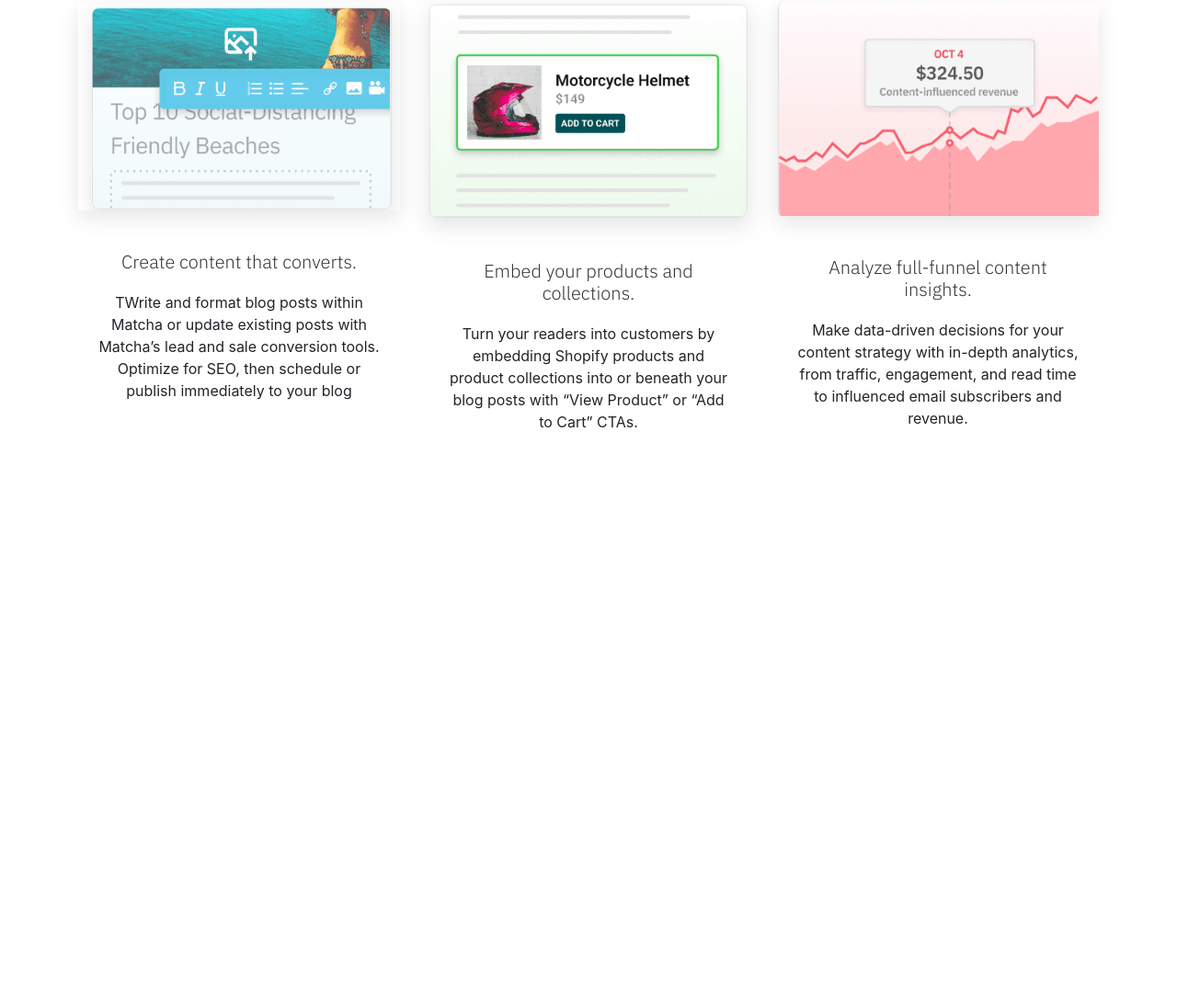
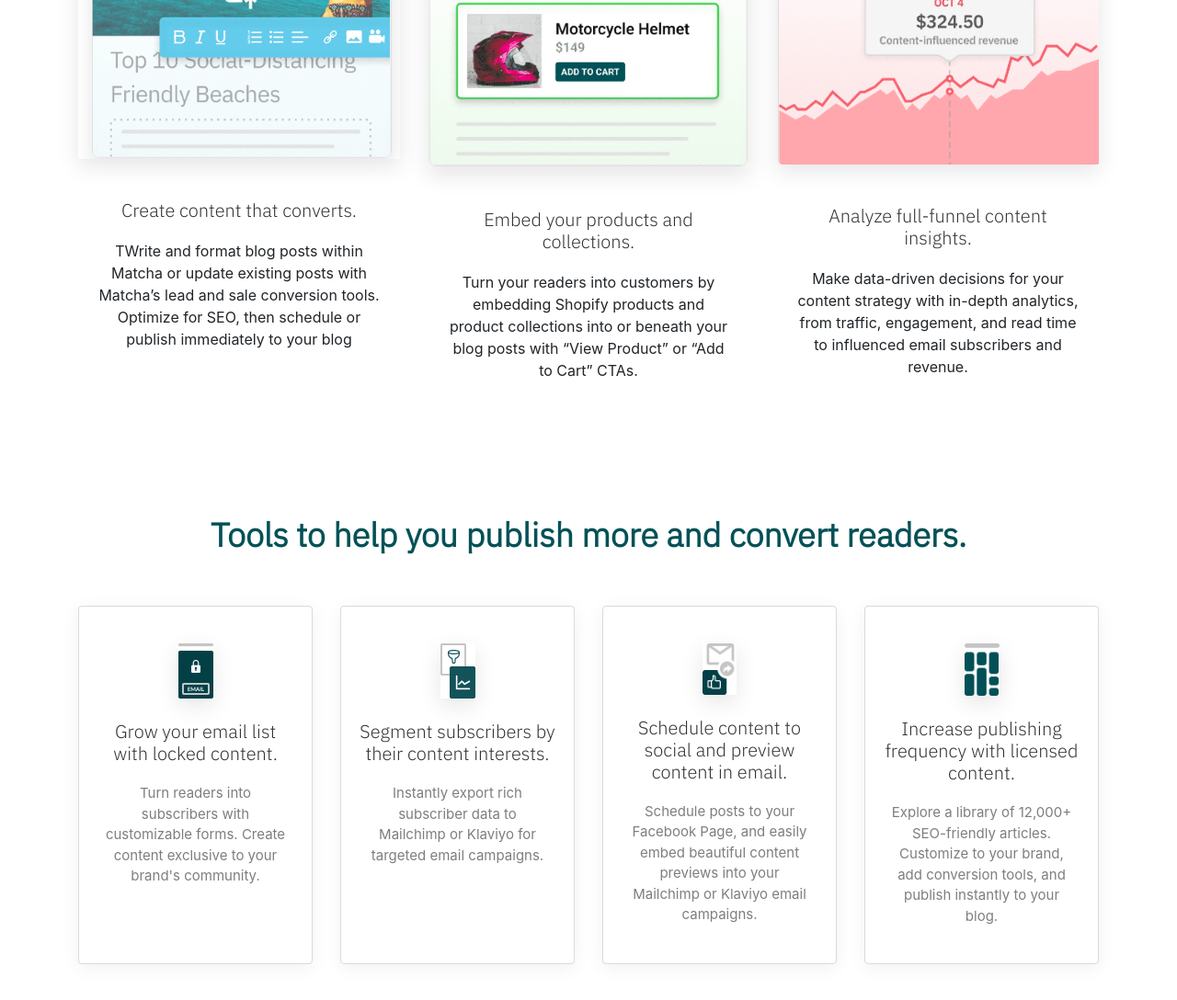
Before and after one commit to raquellvazquez/matcha_bootstrap, a plain HTML site: page index.html in a window 1280 px wide. Shown: the part 1112-2200 px from the top of the page at 92% size. Before the commit the page ends 1603 px from the top, so only its background shows below. Drawn offline with nearby package versions, Linux system fonts and the light colour scheme.

Commit message:
add cards tools

```diff
--- a/index.html
+++ b/index.html
@@ -14,10 +14,7 @@
 </head>
 
 <body>
-    <h1>Hello, Matcha!</h1>
-
     <div class="container">
-
         <main>
             <div class="jumbotron jumbotron-fluid bg-transparent text-dark">
                 <div class="row">
@@ -50,7 +47,6 @@
                 </div>
             </div>
         </main>
-
         <section class="container-brands">
             <p> TRUSTED BY GROWING ECOMMERCE BRANDS </p>
             <div class="row brands-row">
@@ -62,8 +58,6 @@
                 <div class="col"><img src="assets/brands/everly.png" alt="6"></div>
             </div>
         </section>
-
-
         <section>
             <div class="features-header">
                 <div class="container-title"> Top Features</div>
@@ -104,6 +98,57 @@
                 </div>
             </div>
         </section>
+        <section class="container-tools">
+            <div class="tools-title">
+                Tools to help you publish more and convert readers.
+            </div>
+            <div class="card-deck">
+                <div class="card">
+                    <img src="assets/tools/feature-platform-1.png">
+                    <div class="card-body">
+                        <h5 class="card-title">Grow your email list with locked content.</h5>
+                        <p class="card-text">
+                            Turn readers into subscribers with customizable forms. Create content exclusive to your
+                            brand's
+                            community.
+                        </p>
+                    </div>
+                </div>
+                <div class="card">
+                    <img src="assets/tools/feature-platform-3.png">
+                    <div class="card-body">
+                        <h5 class="card-title">Segment subscribers by their content interests.</h5>
+                        <p class="card-text">
+                            Instantly export rich subscriber data to Mailchimp or Klaviyo for targeted email campaigns.
+                        </p>
+                    </div>
+                </div>
+                <div class="card">
+                    <img src="assets/tools/feature-blog-email.png">
+                    <div class="card-body">
+                        <h5 class="card-title">Schedule content to social and preview content in email.</h5>
+                        <p class="card-text">
+                            Schedule posts to your Facebook Page, and easily embed beautiful content previews into your
+                            Mailchimp
+                            or Klaviyo email
+                            campaigns.
+                        </p>
+                    </div>
+                </div>
+                <div class="card">
+                    <img src="assets/tools/feature-library-1.png">
+                    <div class="card-body">
+                        <h5 class="card-title">Increase publishing frequency with licensed content.</h5>
+                        <p class="card-text">
+                            Explore a library of 12,000+ SEO-friendly articles. Customize to your brand, add conversion
+                            tools,
+                            and publish instantly
+                            to your blog.
+                        </p>
+                    </div>
+                </div>
+            </div>
+        </section>
     </div>
 
 
--- a/styles.css
+++ b/styles.css
@@ -110,6 +110,63 @@
     padding: 24px 0;
 }
 
+.container-tools .card-deck .card {
+    align-items: center;
+    background-color: #fff;
+    border: 1px solid #dadada;
+    box-shadow: 0 4px 20px rgba(0,0,0,.06);
+    padding: 40px 18px;
+    border-radius: 4px;
+}
+
+.container-tools .card-deck .card > img{
+    max-width: 38px;
+    height: auto;
+}
+
+.container-tools .card-deck .card .card-body{
+   padding: 0;
+}
+
+.container-tools .card-deck .card .card-body .card-title{
+    font-size: 20px;
+    font-family: 'IBM Plex Sans',Arial,sans-serif;
+    margin-bottom: 20px;
+    margin-top: 24px;
+    color: #343434;
+ }
+
+ .container-tools .card-deck .card .card-body .card-text{
+    font-size: 15px;
+    color: #7e7e7e;
+    max-width: 92%;
+    margin: 0 auto;
+ }
+
+ .tools-title {
+    font-size: 36px;
+    font-family: 'IBM Plex Sans',Arial,sans-serif;
+    font-weight: bold;
+    color: #025157;
+    margin-top: 24px;
+    margin-bottom: 50px;
+    text-align: center;
+}
+
+.container-tools {
+    margin-top: 120px;
+    margin-bottom: 120px;
+}
+
+@media (min-width: 768px) {
+    .container-tools .card-deck {
+        display: grid;
+        grid-template-columns: repeat(2, 1fr);
+        grid-row-gap: 15px;
+    }
+}
+
+
 @media (min-width: 992px) {
     .container {
         margin: 0 auto;
@@ -150,4 +207,9 @@
     .brands-row .col {
         margin: 0;
     }
+
+    .container-tools .card-deck {
+        display: grid;
+        grid-template-columns: repeat(4, 1fr);
+    }
 }
```
